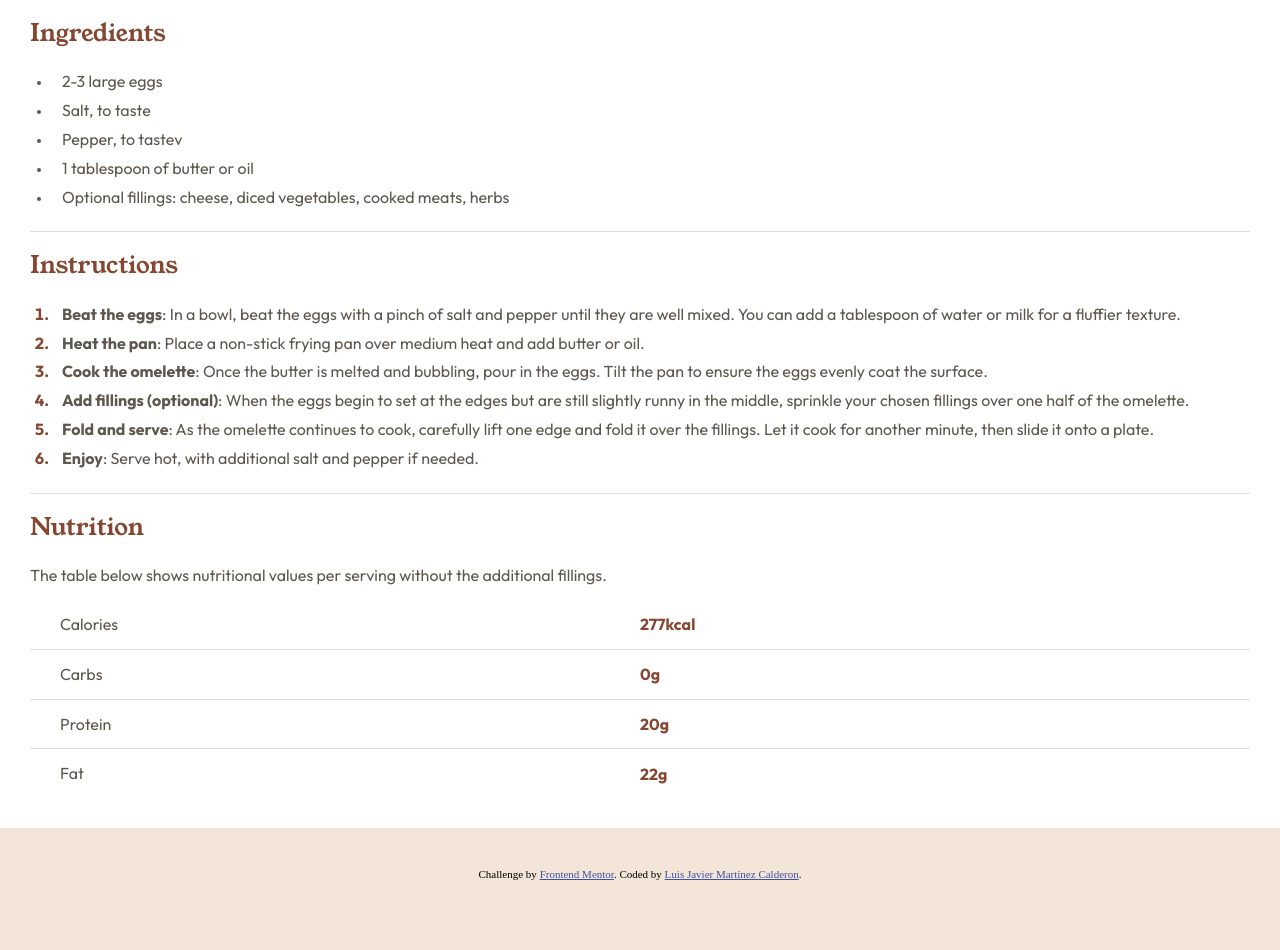
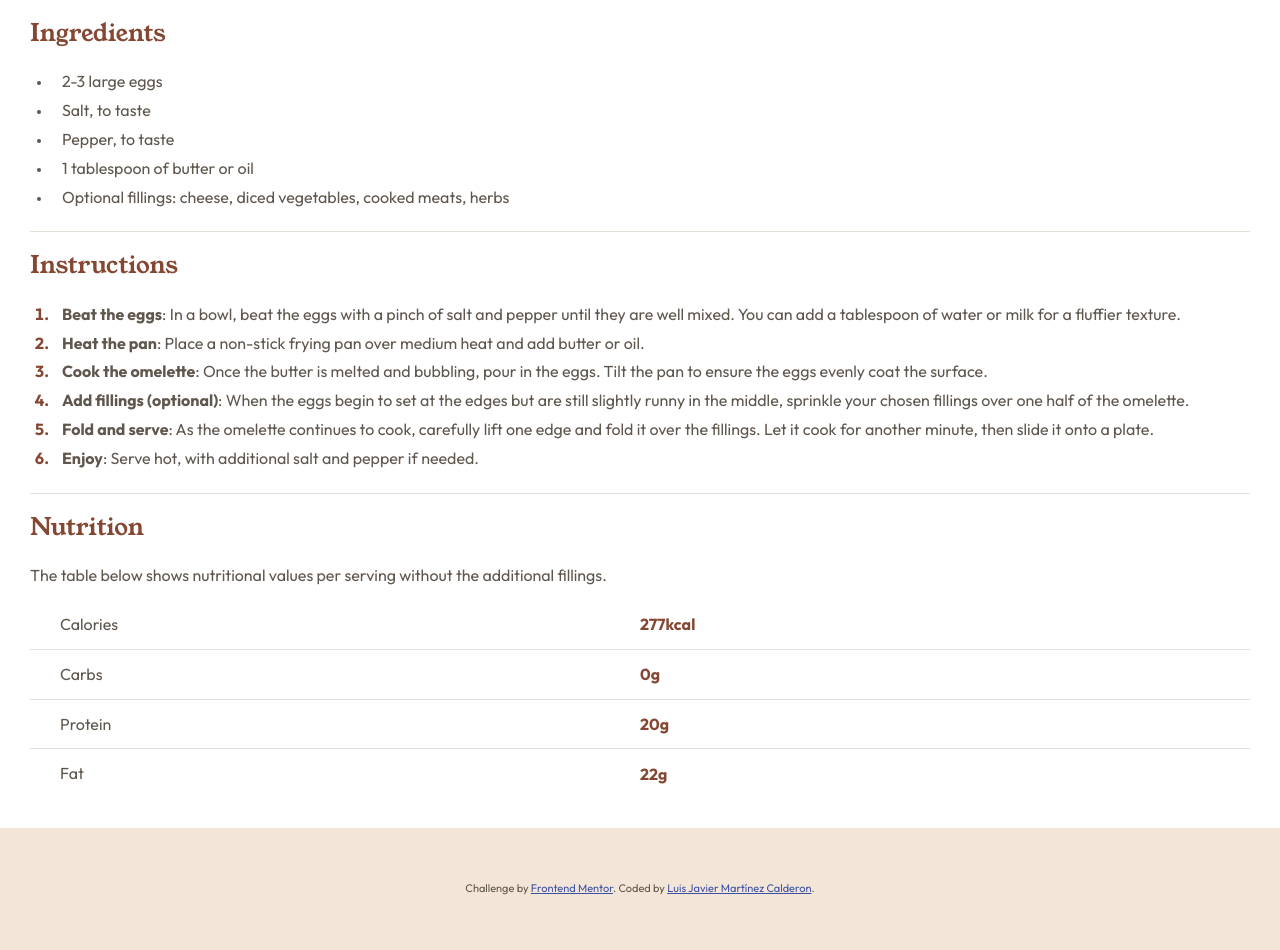
Before and after one commit to LuisMtz11/Recipe-Page, a plain HTML site: page index.html in a window 1280 px wide. Shown: the part 920-1870 px from the top of the page. Before the commit the page ends 1841 px from the top, so only its background shows below. Drawn offline with Linux system fonts and the light colour scheme.

Commit message:
index.html update

```diff
--- a/index.html
+++ b/index.html
@@ -6,8 +6,6 @@
   <meta name="viewport" content="width=device-width, initial-scale=1.0">
   <!-- displays site properly based on user's device -->
   <link rel="stylesheet" href="css/normalize.css">
-  <link rel="preconnect" href="https://fonts.googleapis.com">
-  <link rel="preconnect" href="https://fonts.gstatic.com" crossorigin>
   <link rel="preconnect" href="https://fonts.googleapis.com">
   <link rel="preconnect" href="https://fonts.gstatic.com" crossorigin>
   <link href="https://fonts.googleapis.com/css2?family=Outfit:wght@700&display=swap" rel="stylesheet">
@@ -19,11 +17,11 @@
   <title>Frontend Mentor | Recipe page</title>
 
   <!-- Feel free to remove these styles or customise in your own stylesheet 👍 -->
-
+</head>
 
 <body>
   <div class="divBody">
-    <img src="assets/images/image-omelette.jpeg">
+    <img src="assets/images/image-omelette.jpeg" alt="Omelette dish on a plate">
     <section>
       <h1>Simple Omelette Recipe</h1>
 
@@ -43,7 +41,7 @@
       <ul>
         <li>2-3 large eggs</li>
         <li>Salt, to taste</li>
-        <li>Pepper, to tastev
+        <li>Pepper, to taste</li>
         <li>1 tablespoon of butter or oil</li>
         <li>Optional fillings: cheese, diced vegetables, cooked meats, herbs</li>
       </ul>
@@ -102,8 +100,8 @@
     </section>
   </div>
   <footer class="attribution">
-    Challenge by <a href="https://www.frontendmentor.io?ref=challenge">Frontend Mentor</a>.
-    Coded by <a href="#">Luis Javier Martínez Calderon</a>.
+    <p>Challenge by <a href="https://www.frontendmentor.io?ref=challenge">Frontend Mentor</a>.
+      Coded by <a href="#">Luis Javier Martínez Calderon</a>.</p>
   </footer>
 </body>
 
```
